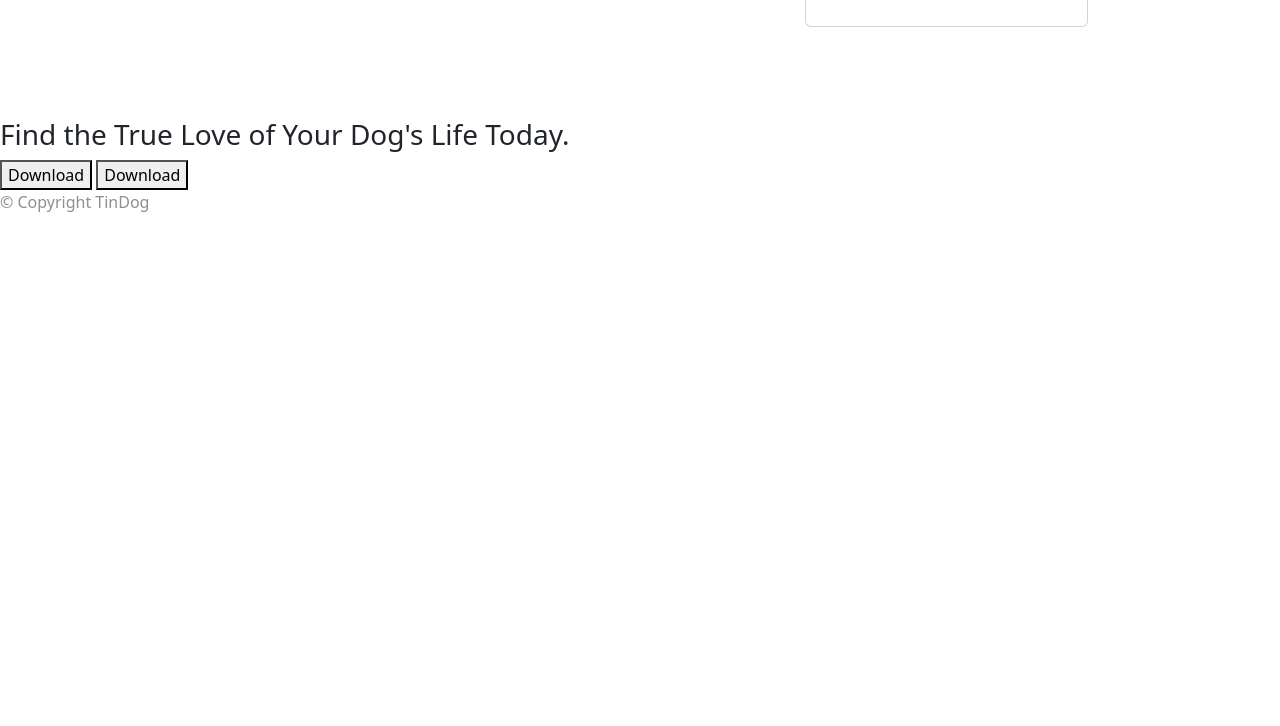
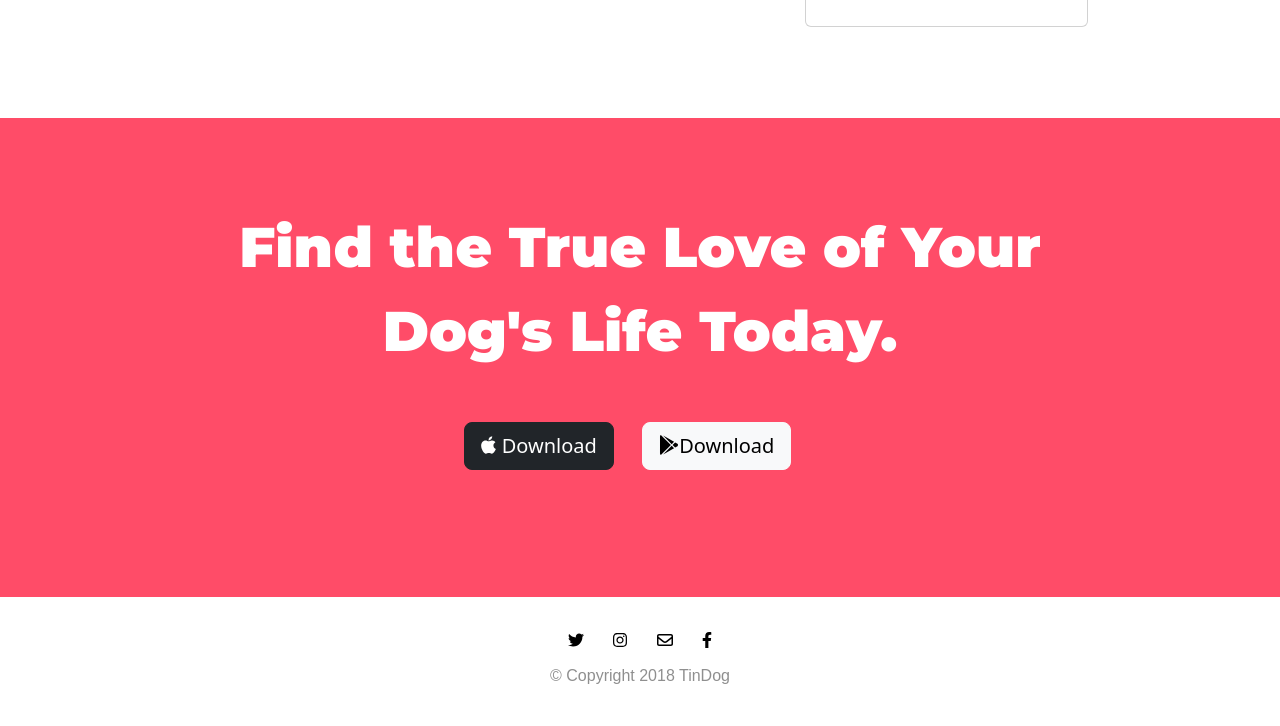
Before and after one commit to laya-hmkh/TinDog.github.io, a plain HTML site: page index.html in a window 1280 px wide. Shown: the part 2117-2843 px from the top of the page. Before the commit the page ends 2347 px from the top, so only its background shows below. Drawn offline with nearby package versions, Linux system fonts and the light colour scheme.

Commit message:
Finish project

```diff
--- a/css/styles.css
+++ b/css/styles.css
@@ -126,3 +126,31 @@ h2{
 .card-column{
     padding: 3% 2%;
 }
+
+#cta{
+    text-align: center;
+    padding: 5% 5%;
+    background-color: #ff4c68;
+}
+
+.cta-h3{
+    font-family: 'Montserrat', sans-serif;
+    color: white;
+    font-size: 3.5rem;
+    line-height: 1.5;
+}
+
+#footer{
+    padding: 1% 15%;
+    background-color: white;
+    text-align: center;
+}
+
+.footer-p{
+    margin-top: 2%;
+    font-family: 'Montserrat-Thin', sans-serif;
+}
+
+.footer-icon{
+    margin: 0% 2%;
+}
--- a/index.html
+++ b/index.html
@@ -1,6 +1,5 @@
 <!DOCTYPE html>
 <html>
-
   <head>
     <meta charset="utf-8">
     <title>TinDog</title>
@@ -9,7 +8,6 @@
     <script src="https://cdn.jsdelivr.net/npm/bootstrap@5.3.0/dist/js/bootstrap.bundle.min.js" integrity="sha384-geWF76RCwLtnZ8qwWowPQNguL3RmwHVBC9FhGdlKrxdiJJigb/j/68SIy3Te4Bkz" crossorigin="anonymous"></script>
     <script defer src="https://use.fontawesome.com/releases/v6.4.0/js/all.js"></script>
   </head>
-
   <body>
     <section id="title">
       <div class="container-fluid">
@@ -24,18 +22,17 @@
         <div class="collapse navbar-collapse" id="navbarTogglerDemo01">
           <ul class="navbar-nav ml-auto">
             <li class="nav-item">
-            <a class="nav-link" href="#">Contact</a>
+              <a class="nav-link" href="#footer">Contact</a>
             </li>
             <li class="nav-item">
-            <a class="nav-link" href="#">Pricing</a>
+              <a class="nav-link" href="#pricing">Pricing</a>
             </li>
             <li class="nav-item">
-            <a class="nav-link" href="#">Download</a>
+              <a class="nav-link" href="#cta">Download</a>
             </li>
           </ul>
         </div>
       </nav>
-
       <!-- Title -->
       <div class="row">
                 <div class="col-lg-6">
@@ -150,23 +147,26 @@
     <!-- Call to Action -->
 
     <section id="cta">
-
-    <h3>Find the True Love of Your Dog's Life Today.</h3>
-    <button type="button">Download</button>
-    <button type="button">Download</button>
-
+      <div class="container-fluid">
+        <h3 class="cta-h3">Find the True Love of Your Dog's Life Today.</h3>
+        <button type="button" class="btn btn-dark btn-lg"><i class="fa-brands fa-apple"></i> Download</button>
+        <button type="button" class="btn btn-light btn-lg"><i class="fa-brands fa-google-play"></i>Download</button>
+      </div>
     </section>
 
 
     <!-- Footer -->
 
     <footer id="footer">
-
-    <p>© Copyright TinDog</p>
-
+      <div class="container-fluid">
+        <i class="fa-brands fa-twitter footer-icon" style="color: #000000;"></i>
+        <i class="fa-brands fa-instagram footer-icon" style="color: #000000;"></i>
+        <i class="fa-regular fa-envelope footer-icon" style="color: #000000;"></i>
+        <i class="fa-brands fa-facebook-f footer-icon" style="color: #000000;"></i>
+        <p class="footer-p">© Copyright 2018 TinDog</p>
+      </div>
     </footer>
+  </body>
 
 
-</body>
-
 </html>
```
Lines whose indentation alone changed are shown as unchanged.
